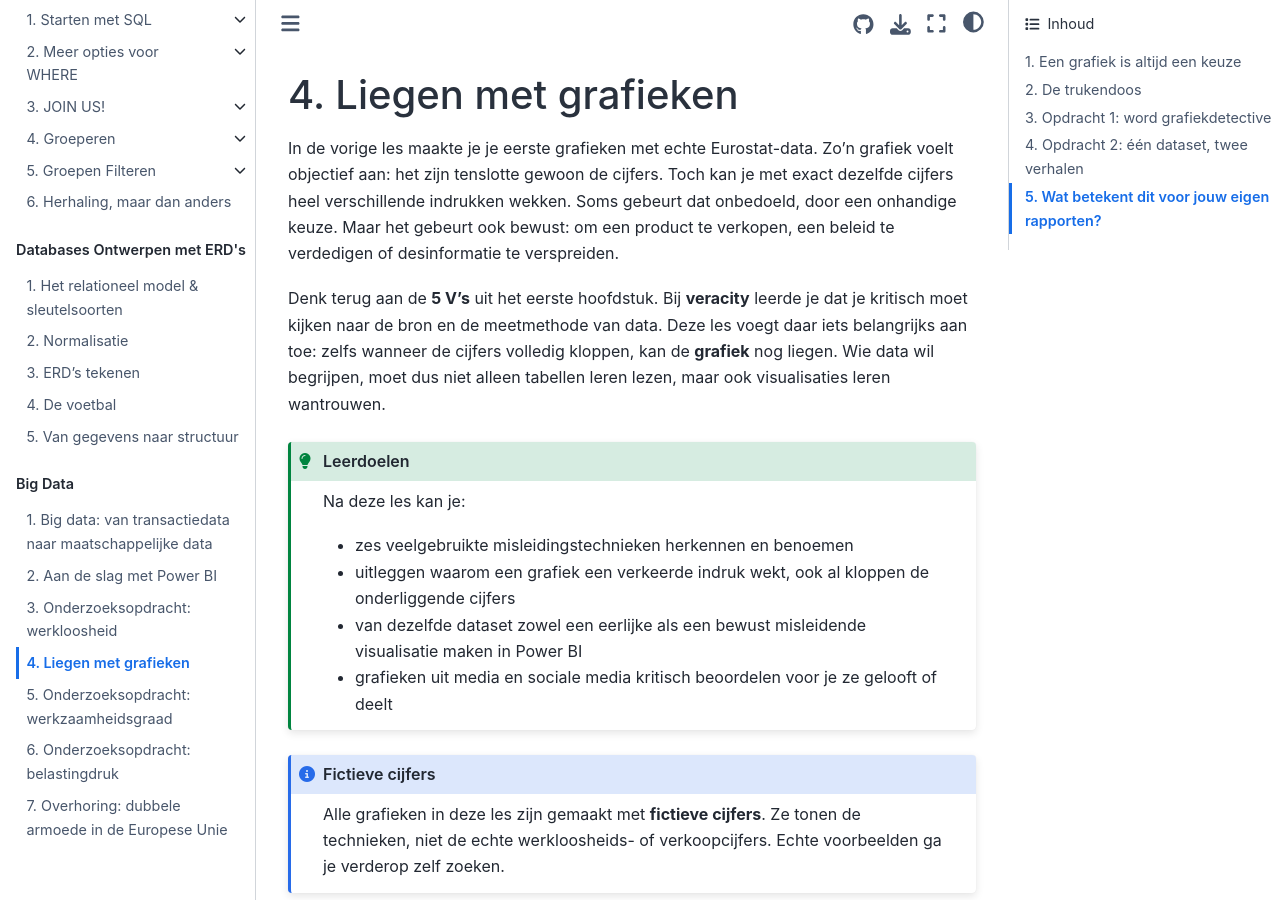
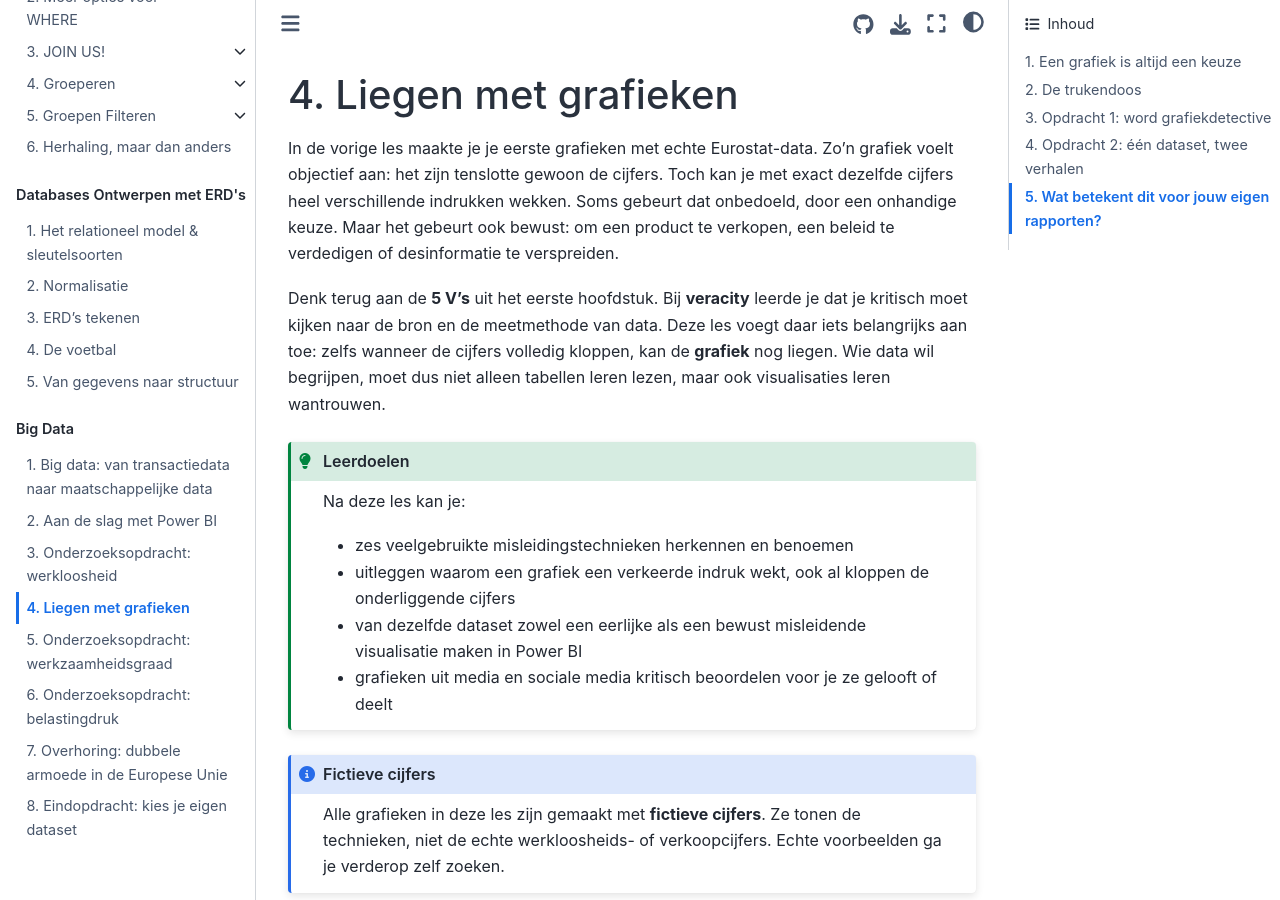
Before and after one commit to yvanvds/DataBeheer, a Jupyter Book: the page built from book/chapters/BIG_DATA/04_Liegen_met_grafieken.ipynb, in a window 1280 px wide and 900 px high. Built offline with Jupyter Book 1.0.4 settings and Sphinx 7.4.7 and the Sphinx Book theme 1.1.4, drawn with Linux system fonts in a browser that asks for light colours; a script that is not in the unit is left out; comment, search, counter and statistics services are not loaded.

Commit message:
feat(book): add Eindopdracht with guided dataset choice (keuzemenu) (#11)
New chapter 8 in the Big Data section: year-end assignment where students
pick one of eight curated datasets (Eurostat, Statbel, World Bank), each
with a fiche (theme, dimensions, pitfalls), formulate four research
questions of their own, and justify their choice via a 5 V's usability
checklist. Includes differentiation for strong students (datasets outside
the menu, gated by the checklist) and reuses the established format:
tabs, visualisation + interpretation, rubric in MS Teams.

Also extends the course-flow list in chapter 1 with the new eindopdracht.

Co-Authored-By: Claude Fable 5 <noreply@anthropic.com>

```diff
--- a/book/_toc.yml
+++ b/book/_toc.yml
@@ -53,3 +53,4 @@ parts:
     - file: chapters/BIG_DATA/06_Onderzoeksopdracht
       title: "6. Onderzoeksopdracht: belastingdruk"
     - file: chapters/BIG_DATA/07_Overhoring
+    - file: chapters/BIG_DATA/08_Eindopdracht
```
Also changed, not shown: book/chapters/BIG_DATA/01_Inleiding.ipynb, book/chapters/BIG_DATA/08_Eindopdracht.ipynb (added).
